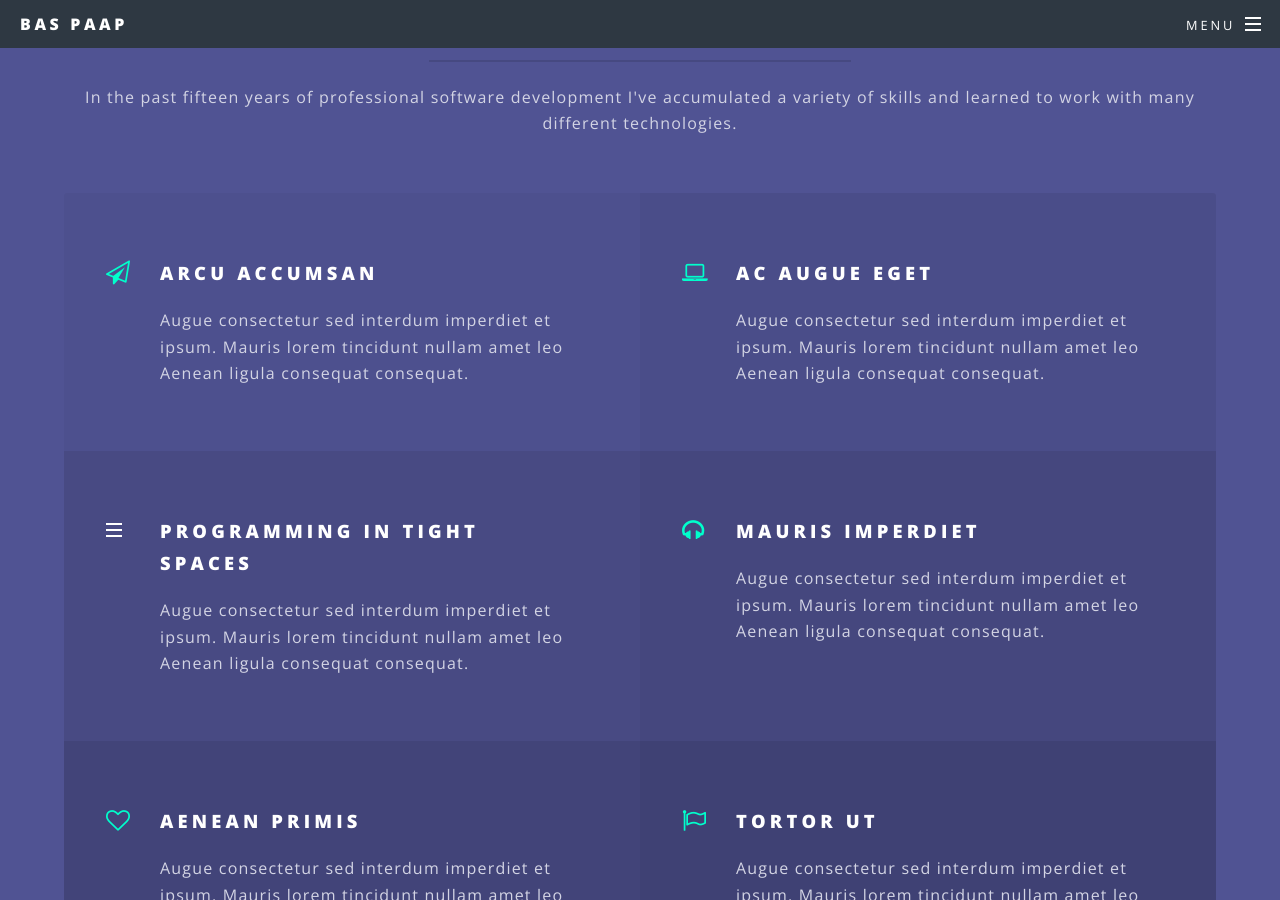
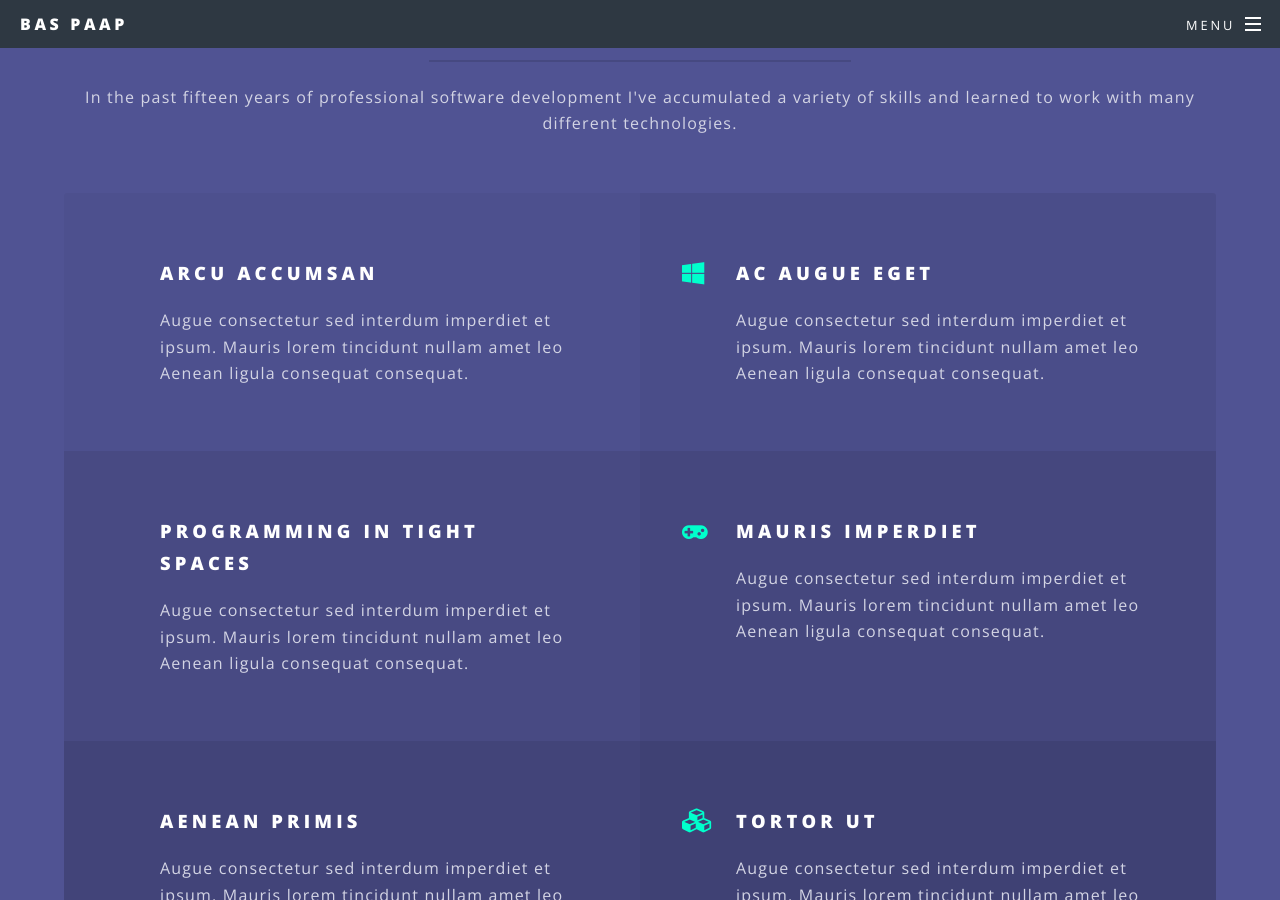
Before and after one commit to BasPaap/baspaap.github.io, a Jekyll site: the page built from index.html, in a window 1280 px wide and 900 px high, scrolled down 3439 px. Built offline with Jekyll 4.4.1, drawn with Linux system fonts in a browser that asks for light colours.

Commit message:
Changed skill icons

```diff
--- a/index.html
+++ b/index.html
@@ -104,27 +104,27 @@ layout: landing
 								<p>In the past fifteen years of professional software development I've accumulated a variety of skills and learned to work with many different technologies.</p>
 							</header>
 							<ul class="features">
-								<li class="icon fa-paper-plane-o">
+								<li class="icon fa-hand-paper">
 									<h3>Arcu accumsan</h3>
 									<p>Augue consectetur sed interdum imperdiet et ipsum. Mauris lorem tincidunt nullam amet leo Aenean ligula consequat consequat.</p>
 								</li>
-								<li class="icon fa-laptop">
+								<li class="icon fa-windows">
 									<h3>Ac Augue Eget</h3>
 									<p>Augue consectetur sed interdum imperdiet et ipsum. Mauris lorem tincidunt nullam amet leo Aenean ligula consequat consequat.</p>
 								</li>
-								<li class="icon dev">
+								<li class="icon fa-microchip">
 									<h3>Programming in tight spaces</h3>
 									<p>Augue consectetur sed interdum imperdiet et ipsum. Mauris lorem tincidunt nullam amet leo Aenean ligula consequat consequat.</p>
 								</li>
-								<li class="icon fa-headphones">
+								<li class="icon fa-gamepad">
 									<h3>Mauris Imperdiet</h3>
 									<p>Augue consectetur sed interdum imperdiet et ipsum. Mauris lorem tincidunt nullam amet leo Aenean ligula consequat consequat.</p>
 								</li>
-								<li class="icon fa-heart-o">
+								<li class="icon fa-drafting-compass">
 									<h3>Aenean Primis</h3>
 									<p>Augue consectetur sed interdum imperdiet et ipsum. Mauris lorem tincidunt nullam amet leo Aenean ligula consequat consequat.</p>
 								</li>
-								<li class="icon fa-flag-o">
+								<li class="icon fa-cubes">
 									<h3>Tortor Ut</h3>
 									<p>Augue consectetur sed interdum imperdiet et ipsum. Mauris lorem tincidunt nullam amet leo Aenean ligula consequat consequat.</p>
 								</li>
```
